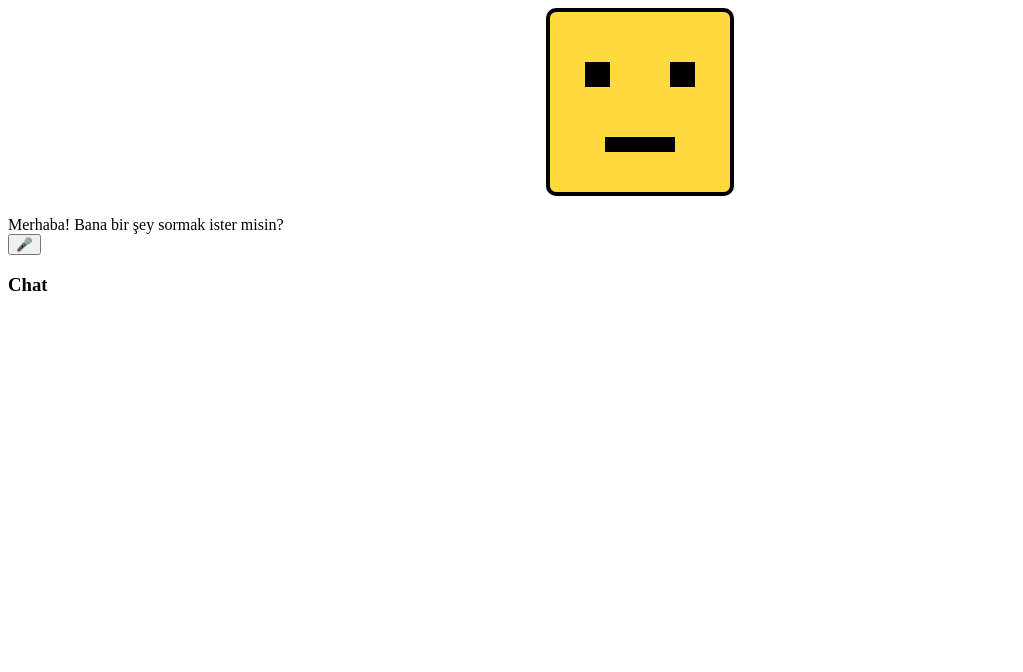
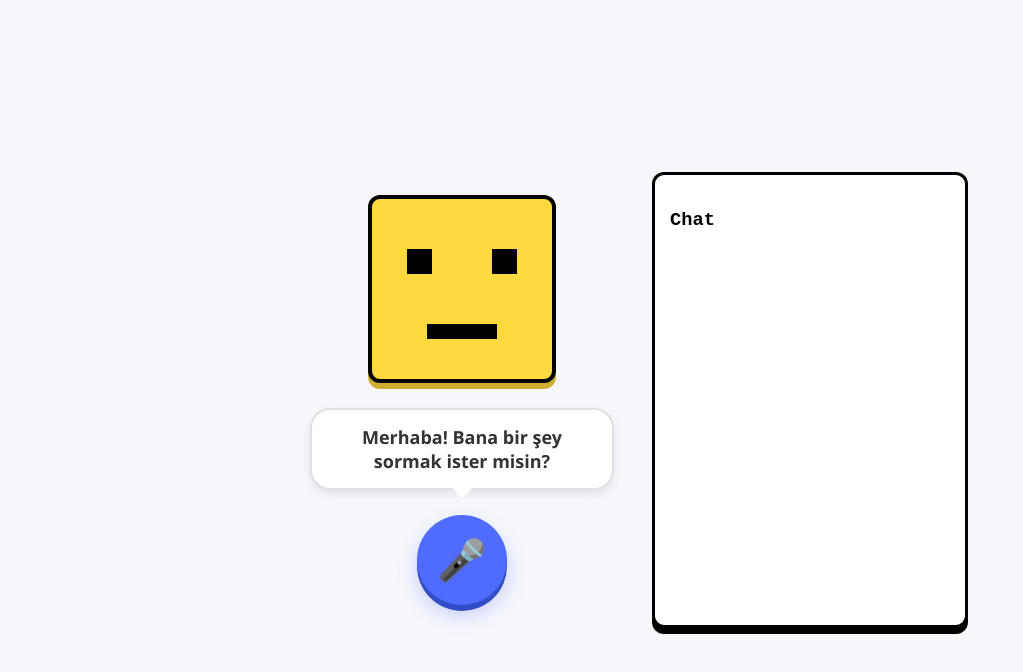
Before and after one commit to mipidip/pixel-buddy, a website: page public/index.html in a window 1280 px wide. Shown: the whole page, without its empty margins (0-1023 px from the left). Drawn offline with Linux system fonts and the light colour scheme.

Commit message:
Update butonları düzenleme style.css

```diff
--- a/public/style.css
+++ b/public/style.css
@@ -1,16 +1,45 @@
 /* ======================
-   ANIMATED PIXEL FACE (180px)
+   GENEL SAYFA DÜZENİ
 ====================== */
+body {
+  margin: 0;
+  font-family: 'Segoe UI', Arial, sans-serif;
+  background-color: #f6f7fb;
+  display: flex;
+  justify-content: center;
+  align-items: center;
+  height: 100vh;
+}
 
+/* Ana Taşıyıcı Uygulama Alanı */
+.app {
+  display: flex;
+  align-items: center;
+  gap: 40px; /* Karakter alanı ile chat kutusu arasındaki ideal boşluk */
+}
+
+/* Sol Taraf: Karakter ve Mikrofon Alanı */
+.container {
+  display: flex;
+  flex-direction: column;
+  align-items: center;
+  justify-content: center;
+  width: 300px; /* Sabit genişlik ile butonların kaymasını engelliyoruz */
+}
+
+/* ======================
+   BÜYÜK VE ANİMASYONLU PİKSEL YÜZ (180px)
+====================== */
 .pixel-face {
   width: 180px;
   height: 180px;
   background: #ffd93d; /* Pixel Buddy Sarısı */
   position: relative;
-  margin: 0 auto 20px;
-  image-rendering: pixelated; /* Piksel hatlarını keskinleştirir */
-  border: 4px solid #000; /* Daha belirgin çocuksu hatlar */
-  border-radius: 10px;
+  margin-bottom: 25px;
+  image-rendering: pixelated; /* Piksel hatlarını netleştirir */
+  border: 4px solid #000;
+  border-radius: 12px;
+  box-shadow: 0 6px 0 #ccae31; /* Tatlı bir 3D piksel gölgesi */
 }
 
 .eye {
@@ -36,23 +65,116 @@
   position: absolute;
   bottom: 40px;
   left: 55px;
-  transition: all 0.1s ease; /* Yumuşak geçiş için */
+  transition: all 0.1s ease;
 }
 
-/* 🗣️ Konuşma Animasyonu Tetiklendiğinde Çalışacak CSS */
+/* Konuşma Animasyonu Aktifken */
 .pixel-face.talking .mouth {
   animation: talkAnim 0.2s infinite alternate;
 }
 
-/* Ağzın açılıp kapanma hareketini simüle eden keyframes */
 @keyframes talkAnim {
   0% {
     height: 10px;
     bottom: 42px;
   }
   100% {
-    height: 35px; /* Ağız açılıyor */
+    height: 35px;
     bottom: 30px;
-    border-radius: 5px; /* Açıldığında daha sevimli bir şekil alsın */
+    border-radius: 6px;
   }
 }
+
+/* ======================
+   KONUŞMA BALONU (BUBBLE)
+====================== */
+.bubble {
+  background: white;
+  padding: 15px 20px;
+  border-radius: 20px;
+  width: 260px;
+  margin-bottom: 25px;
+  box-shadow: 0 4px 10px rgba(0,0,0,0.08);
+  font-size: 18px;
+  font-weight: bold;
+  color: #333;
+  text-align: center;
+  border: 2px solid #e0e0e0;
+  position: relative;
+}
+
+/* Konuşma balonunun altına sevimli bir ok işareti ekliyoruz */
+.bubble::after {
+  content: '';
+  position: absolute;
+  bottom: -10px;
+  left: 50%;
+  transform: translateX(-50%);
+  border-width: 10px 10px 0;
+  border-style: solid;
+  border-color: white transparent;
+  display: block;
+  width: 0;
+}
+
+/* ======================
+   MİKROFON BUTONU
+====================== */
+.mic-btn {
+  font-size: 40px;
+  padding: 20px;
+  width: 90px;
+  height: 90px;
+  border: none;
+  border-radius: 50%;
+  cursor: pointer;
+  background-color: #4f6cff;
+  color: white;
+  box-shadow: 0 6px 0 #324ec7, 0 10px 20px rgba(79, 108, 255, 0.3);
+  display: flex;
+  justify-content: center;
+  align-items: center;
+  transition: all 0.1s ease;
+}
+
+.mic-btn:hover {
+  background-color: #3c55d9;
+  transform: translateY(2px);
+  box-shadow: 0 4px 0 #324ec7, 0 8px 15px rgba(79, 108, 255, 0.3);
+}
+
+.mic-btn:active {
+  transform: translateY(6px);
+  box-shadow: none; /* Basıldığında 3D buton hissi verir */
+}
+
+/* ======================
+   SAĞ TARAF: CHAT KUTUSU (MONİTÖR)
+====================== */
+#chatBox {
+  width: 280px;
+  height: 420px;
+  background: #ffffff;
+  border: 3px solid #000000;
+  border-radius: 12px;
+  padding: 15px;
+  font-family: 'Courier New', Courier, monospace;
+  overflow-y: auto;
+  box-shadow: 0 6px 0 #000000;
+}
+
+.message {
+  margin-bottom: 12px;
+  font-size: 14px;
+  line-height: 1.4;
+}
+
+.child {
+  color: #4f6cff;
+  font-weight: bold;
+}
+
+.bot {
+  color: #27ae60;
+  font-weight: bold;
+}
```
